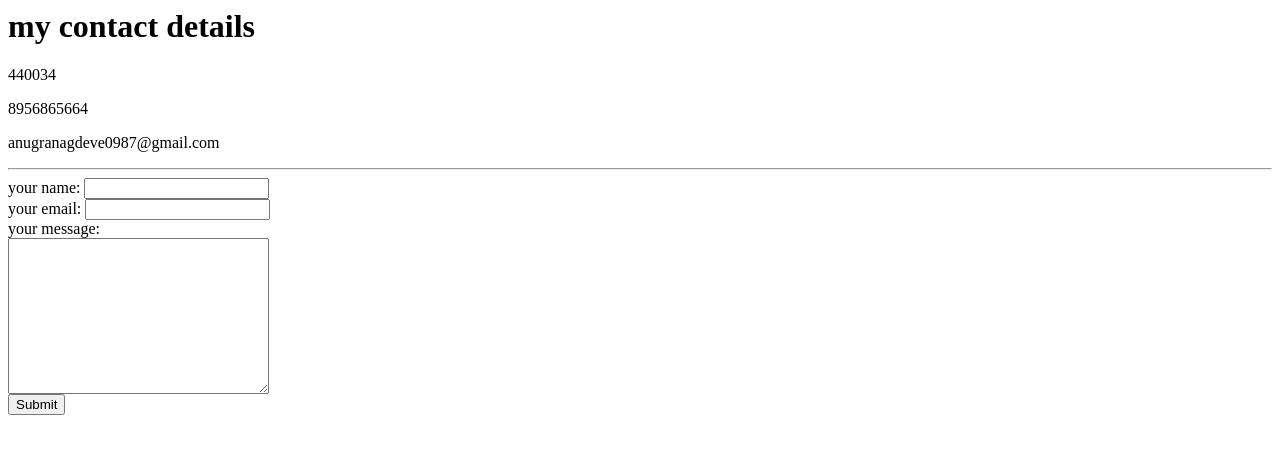
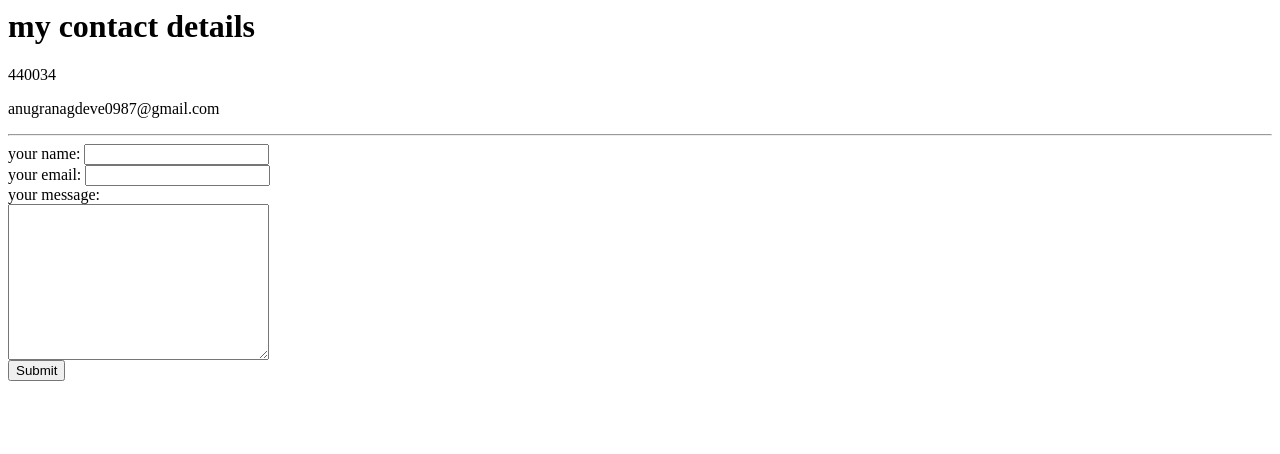
Before and after one commit to anugra02/cv, a plain HTML site: page contactme.html in a window 1280 px wide. Drawn offline with Linux system fonts and the light colour scheme.

Commit message:
Update contactme.html

```diff
--- a/contactme.html
+++ b/contactme.html
@@ -7,7 +7,6 @@
   <body>
     <h1> my contact details </h1>
     <p> 440034 </p>
-    <p> 8956865664 </p>
     <p> anugranagdeve0987@gmail.com</p>
       <hr>
        <form action="" method="post" enctype="text/plain">
```
